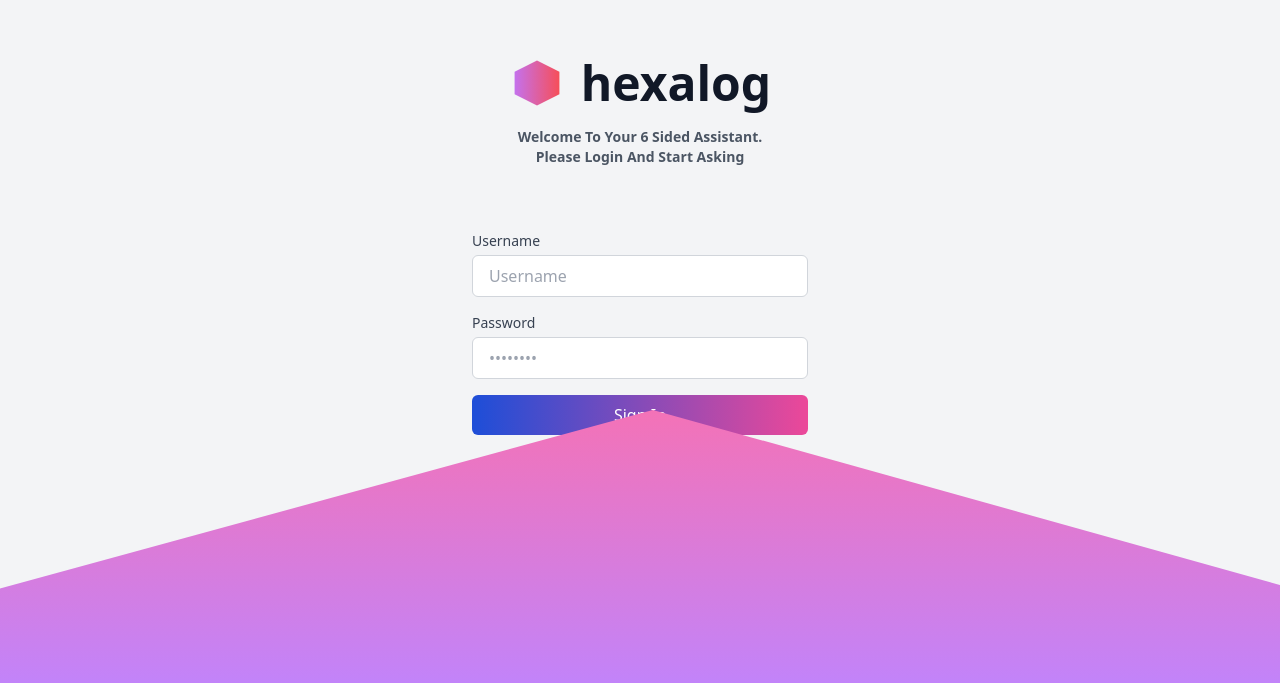
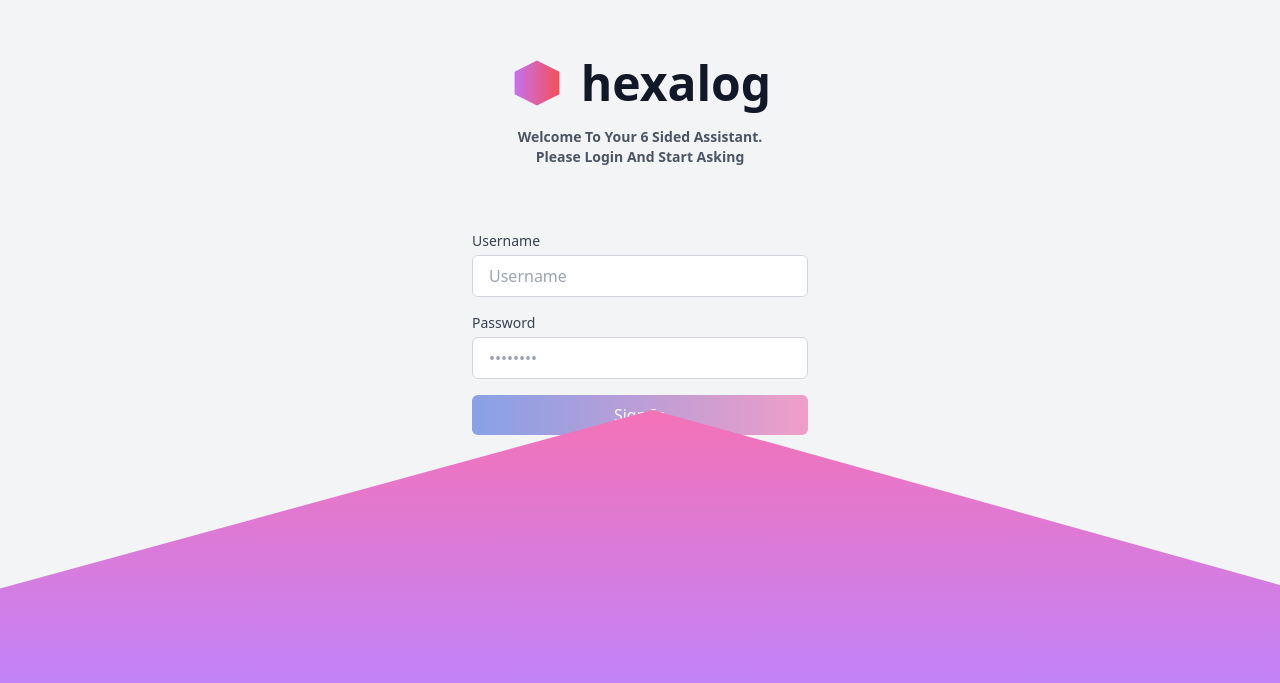
Before and after one commit to iflgerald21/fyb-tech-exam, an Angular app in the folder fyb-tech-exam/: page /login in a window 1280 px wide. Shown: the part 105-788 px from the top of the page. Built offline with nearby package versions, Linux system fonts and the light colour scheme.

Commit message:
fix: sign in button validation attempt

```diff
--- a/fyb-tech-exam/src/app/login/login.component.html
+++ b/fyb-tech-exam/src/app/login/login.component.html
@@ -46,9 +46,9 @@
 
         class="w-full py-2 text-white rounded-md font-medium bg-gradient-to-r from-blue-700 to-pink-500
                 hover:from-blue-600 hover:to-pink-600 transition duration-200
-                disabled:opacity-100 disabled:cursor-not-allowed">
+                disabled:opacity-50 disabled:cursor-not-allowed">
         Sign In
-    </button>
+      </button>
 
 
     <p *ngIf="error" class="text-sm text-red-500 mt-2">{{ error }}</p>
```
